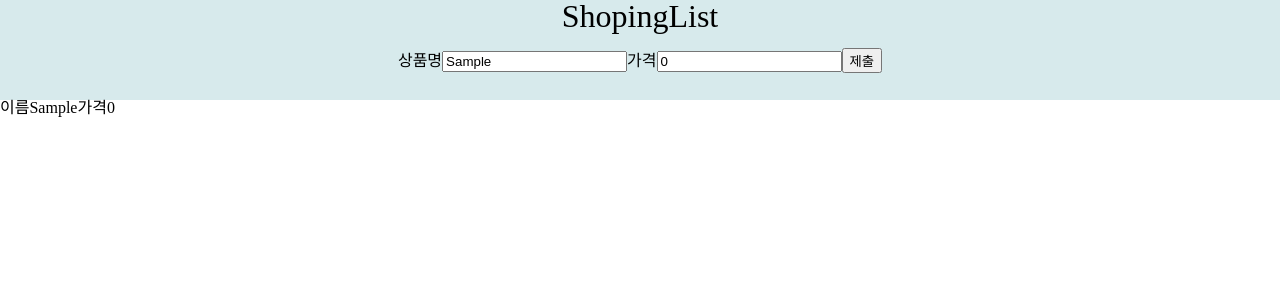
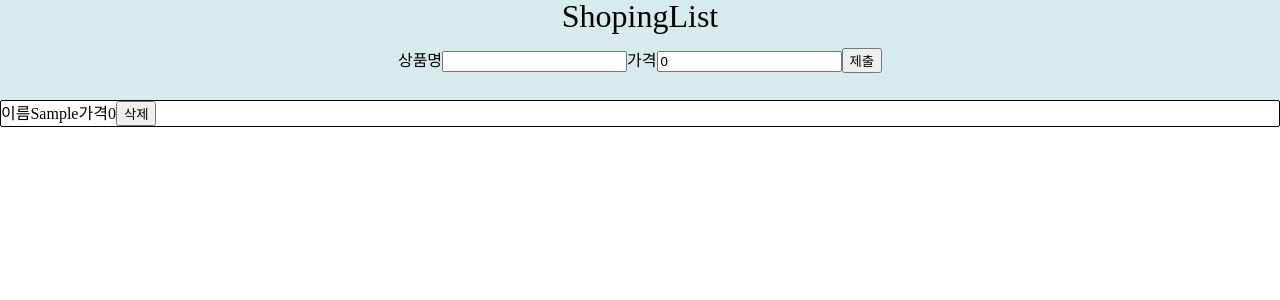
Before and after one commit to seunghowhite/TypeScript-Prac, a React (Create React App) app: page / in a window 1280 px wide. Both pictures are taken after typing "Sample" into the empty fields and a click on the button "제출". Shown: the top 300 px of the page. Built offline with nearby package versions, Linux system fonts and the light colour scheme.

Commit message:
[Second-Try] 쇼핑리스트 삭제 기능구현

```diff
--- a/src/pages/Home.tsx
+++ b/src/pages/Home.tsx
@@ -27,6 +27,11 @@ function Home() {
         articleprice: shopList.articleprice,
       },
     ]);
+    setShopList(templete);
+  };
+
+  const deletecard = (index: number) => {
+    setBuyList(buyList.filter((item) => item !== buyList[index]));
   };
 
   return (
@@ -52,12 +57,13 @@ function Home() {
 
       {buyList.map((item, index) => {
         return (
-          <div key={index}>
+          <Cards key={index}>
             <span>이름</span>
             {item.articlename}
             <span>가격</span>
             {item.articleprice}
-          </div>
+            <button onClick={() => deletecard(index)}>삭제</button>
+          </Cards>
         );
       })}
     </>
@@ -65,6 +71,11 @@ function Home() {
 }
 
 export default Home;
+
+const Cards = styled.div`
+  border-radius: 2px;
+  border: 1px solid black;
+`;
 
 const ShopInputBox = styled.form``;
 
```
